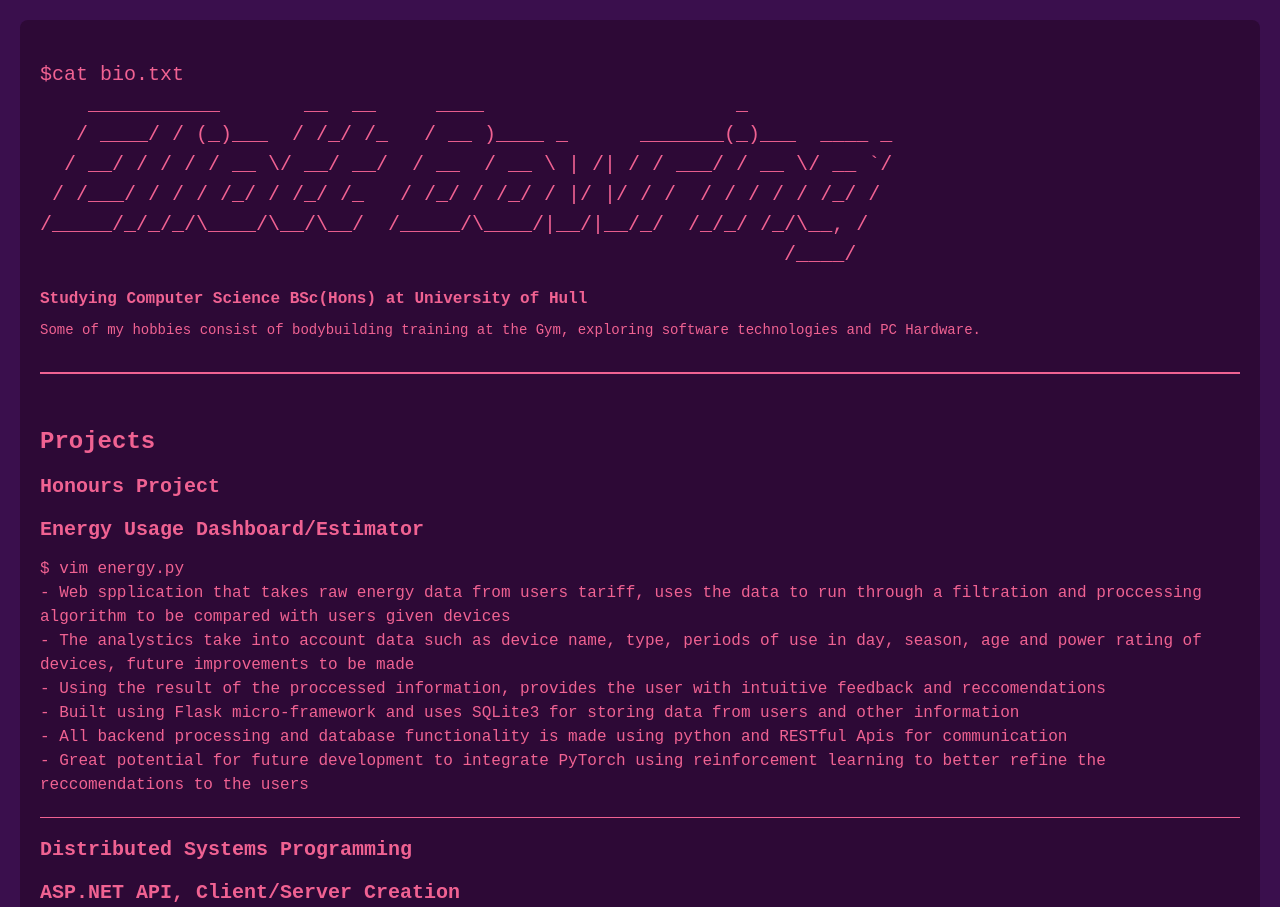
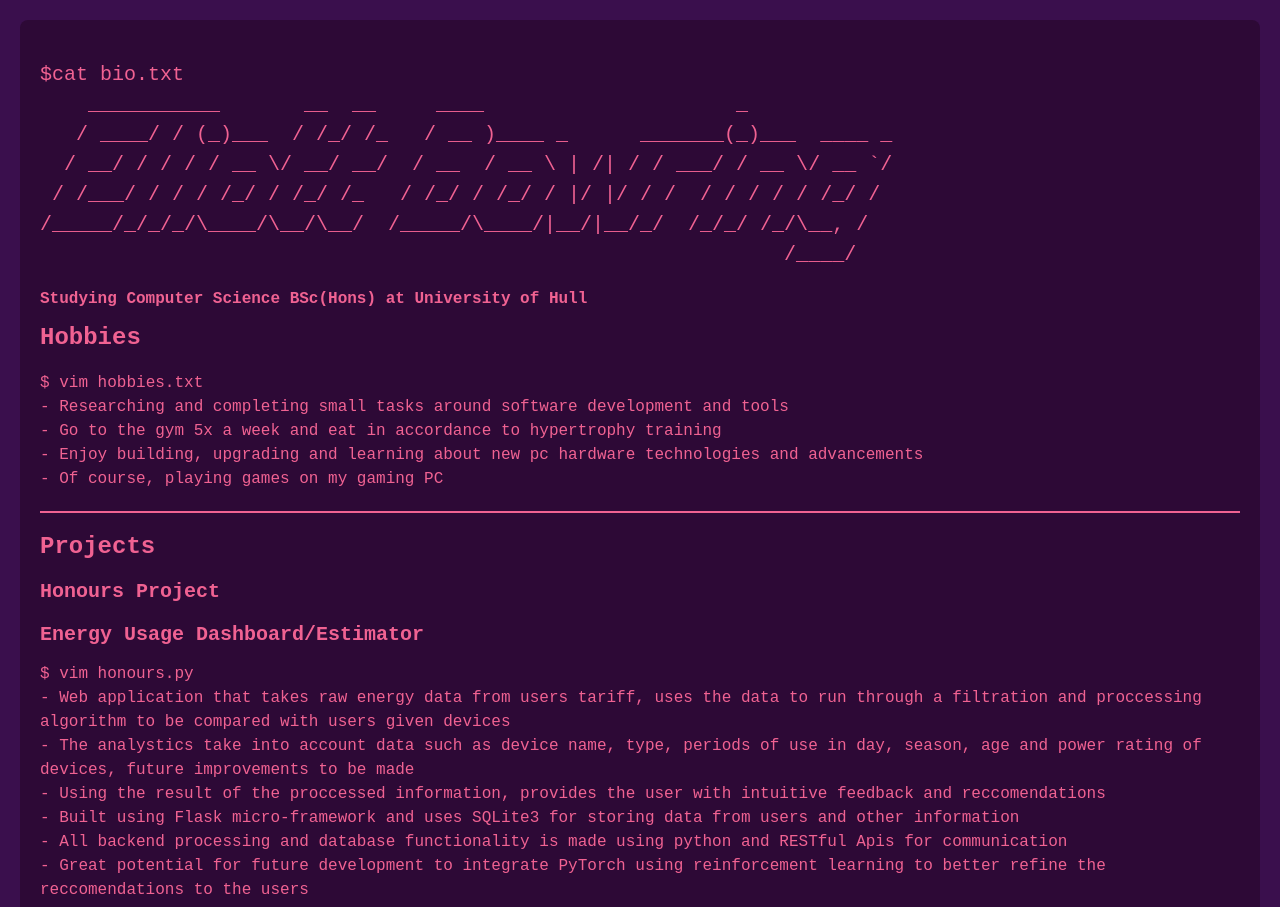
Before and after one commit to Bowriing/elliottbowring.net, a plain HTML site: page index.html in a window 1280 px wide. Shown: the top 907 px of the page. Drawn offline with Linux system fonts and the light colour scheme.

Commit message:
more updates

```diff
--- a/gpt.css
+++ b/gpt.css
@@ -57,6 +57,12 @@ body {
     margin-bottom: 20px;
 }
 
+.largeline {
+    border-top: 2px solid #f06292;
+    margin-top: 20px;
+    margin-bottom: 20px;
+}
+
 .contacts {
     margin-top: 20px;
 }
--- a/index.html
+++ b/index.html
@@ -14,7 +14,6 @@
 
 <body>
     <div class="content">
-        <div class="intro">
             <pre class="name">
 <span class="terminal-symbol">$cat bio.txt</span> <span class="terminal-output">
     ___________       __  __     ____                     _
@@ -26,16 +25,16 @@
 
             <h2 class="name-sub">Studying Computer Science BSc(Hons) at University of Hull</h2>
 
-            <p class="intro-text">
-                Some of my hobbies consist of bodybuilding training at the Gym, exploring software technologies and PC Hardware.
+            <h1 class="title">Hobbies</h1>
+            <p class="project-desc">
+                <span class="terminal-symbol">$</span> vim hobbies.txt<br>
+                - Researching and completing small tasks around software development and tools<br>
+                - Go to the gym 5x a week and eat in accordance to hypertrophy training<br>
+                - Enjoy building, upgrading and learning about new pc hardware technologies and advancements<br>
+                - Of course, playing games on my gaming PC
             </p>
-        </div>
 
-        <div class="largeline"></div>
-
-        <div class="images">
-            <img src="" alt="">
-        </div>
+            <div class="largeline"></div>
 
         <h1 class="title">Projects</h1>
         <div class="projects">
@@ -43,8 +42,8 @@
                 <h2 class="project-title">Honours Project</h2>
                 <h3 class="project-title">Energy Usage Dashboard/Estimator</h3>
                 <p class="project-desc">
-                    <span class="terminal-symbol">$</span> vim energy.py<br>
-                    - Web spplication that takes raw energy data from users tariff, uses the data to run through a filtration and proccessing algorithm to be compared with users given devices<br>
+                    <span class="terminal-symbol">$</span> vim honours.py<br>
+                    - Web application that takes raw energy data from users tariff, uses the data to run through a filtration and proccessing algorithm to be compared with users given devices<br>
                     - The analystics take into account data such as device name, type, periods of use in day, season, age and power rating of devices, future improvements to be made<br>
                     - Using the result of the proccessed information, provides the user with intuitive feedback and reccomendations<br>
                     - Built using Flask micro-framework and uses SQLite3 for storing data from users and other information<br>
@@ -75,7 +74,7 @@
                 <h2 class="project-title">Safety Critical Systems</h2>
                 <h3 class="project-title">Safety Analysis of a Brake-By-Wire System</h3>
                 <p class="project-desc">
-                    <span class="terminal-symbol">$</span> cat safety_analysis.py<br><br>
+                    <span class="terminal-symbol">$</span> cat safetyCriticalSystems.py<br><br>
                     - Module at university used methods to gather information regarding system faults and the reliability of the system<br>
                     - The system covered was a Brake-By-Wire system for a vehicle, methods used were:<br>
                     - Fault Tree Diagrams<br>
@@ -93,7 +92,7 @@
                 <h2 class="project-title">Secure Digital Infrastructure</h2>
                 <h3 class="project-title">SSH Server Configuration for a (Fake) Biotech Company</h3>
                 <p class="project-desc">
-                    <span class="terminal-symbol">$</span> vi ssh_config.txt<br><br>
+                    <span class="terminal-symbol">$</span> vi sshd_config.txt<br><br>
                     - Created and configured a data management system through virtual machine resources hosted on an ArchLinux Machine<br>
                     - Consisted of host machine configuration<br>
                     - SSHD Server Configuration<br>
@@ -104,12 +103,13 @@
             </div>
         </div>
 
+        <div class="largeline"></div>
+
         <div class="contacts">
             <span class="terminal-symbol">$</span> <a href="mailto:elliottbowring@outlook.com" class="link email">elliottbowring@outlook.com</a><br>
             <span class="terminal-symbol">$</span> <a href="https://www.linkedin.com/in/bowriing/" target="_blank" class="link gradient-text">
                 <i class="fab fa-linkedin fa-2x gradient-text" style="margin-right: 10px;"></i>
             </a>
         </div>
-    </div>
 </body>
 </html>
```
